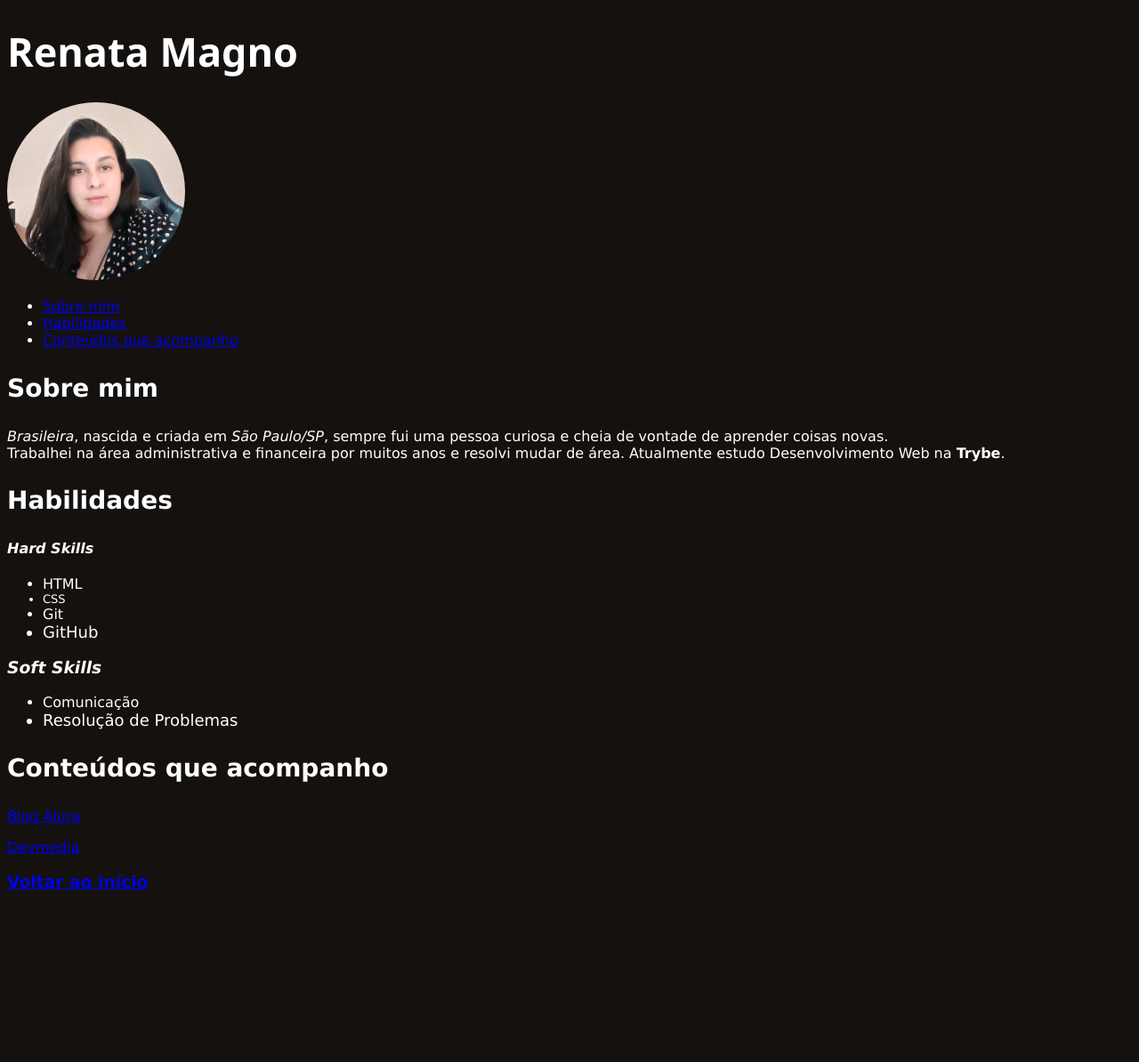
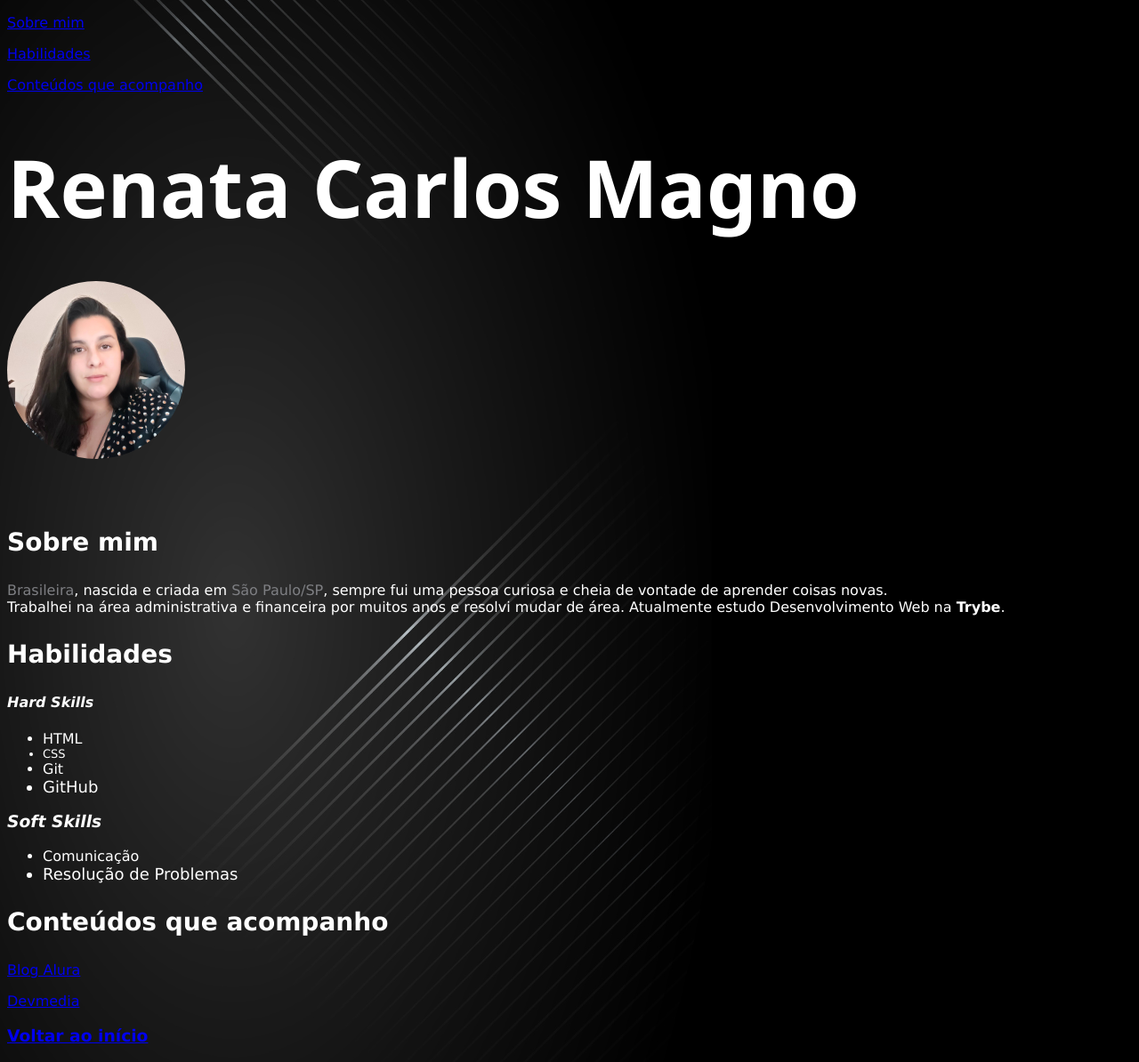
Before and after one commit to re-magno/portfolio_web, a plain HTML site: page index.html in a window 1280 px wide. Shown: the whole page at 89% size. Before the commit the page ends 1021 px from the top, so only its background shows below. Drawn offline with Linux system fonts and the light colour scheme.

Commit message:
Adiciona backgroung black, add div

```diff
--- a/index.html
+++ b/index.html
@@ -10,23 +10,28 @@
 
   </head>
   <body>
-    <h1 class="title">Renata Magno</h1>
+
+    <div class="indice" class="links"> <!--Indice-->
+        <p><a href="#sobremim">Sobre mim</a></p>
+        <p><a href="#habilidades">Habilidades</a></p>
+        <!--<li><a href="#redessociais">Redes Sociais</a></li>-->
+        <p><a href="#blogs">Conteúdos que acompanho</a></p>
+
+    </div>
+
+    <div class="cabeçalho"><!--nome e foto-->
+      <h1 class="title">Renata Carlos Magno</h1>
 
       <p id="imagem"><img class="picture" src="img_renata_magno.jpg" alt="Foto de Renata Magno" width="200px" height="200px"></p>
+    </div>
 
-    <!--Indice-->
-    <ul>
-        <li><a href="#sobremim">Sobre mim</a></li>
-        <li><a href="#habilidades">Habilidades</a></li>
-        <!--<li><a href="#redessociais">Redes Sociais</a></li>-->
-        <li><a href="#blogs">Conteúdos que acompanho</a></li>
-    </ul>
+    <div> <!--Sobre mim, descrição, nacionalidade, cidade/estado onde mora-->
+      <h2 class="section-title"><a id="sobremim"><strong>Sobre mim</strong></h2>
+      <p><span class="emphasis">Brasileira</span>, nascida e criada em <span class="emphasis">São Paulo/SP</span>, sempre fui uma pessoa curiosa e cheia de vontade de aprender coisas novas. <br>Trabalhei na área administrativa e financeira por muitos anos e resolvi mudar de área. Atualmente estudo Desenvolvimento Web na <strong>Trybe</strong>.</p>
 
-    <!--Sobre mim, descrição, nacionalidade, cidade/estado onde mora-->
-    <h2 class="section-title"><a id="sobremim"><strong>Sobre mim</strong></h2>
-    <p><em>Brasileira</em>, nascida e criada em <em>São Paulo/SP</em>, sempre fui uma pessoa curiosa e cheia de vontade de aprender coisas novas. <br>Trabalhei na área administrativa e financeira por muitos anos e resolvi mudar de área. Atualmente estudo Desenvolvimento Web na <strong>Trybe</strong>.</p>
+    </div>
 
-    <!--Habilidades que possui, com destaque a que mais de orgulha-->
+    <div> <!--Habilidades que possui, com destaque a que mais de orgulha-->
       <h2 class="section-title"><a id="habilidades"><strong>Habilidades</strong></a></h2>
       <h4><em>Hard Skills</em></h3>
       <ul>
@@ -42,18 +47,20 @@
         <li class="big-highlight">Resolução de Problemas</li>
 
       </ul>
+    </div>
 
 
-    <!--Link externo para um blog que abra em uma nova guia-->
+    <div class="links"> <!--Link externo para um blog que abra em uma nova guia-->
       <h2 class="section-title"><a id="blogs">Conteúdos que acompanho</a></h2>
       <p><a href="https://www.alura.com.br/artigos" target="_blank">Blog Alura</a></p>
       <p><a href="https://www.devmedia.com.br/artigos/" target="_blank">Devmedia</a></p>
+    </div>
 
+    <div class="links"> <!--Volta ao inicio-->
       <h3><a href="#imagem">Voltar ao início</a></h3>
+    </div>
 
 
 
-    <p></p>
-
   </body>
 </html>
--- a/style.css
+++ b/style.css
@@ -1,16 +1,15 @@
 body {
   background-color: #14110f;
+  background: #000000 url(background-black.png) left top no-repeat ;
   font-family: Verdana, Geneva, Tahoma, sans-serif;
   color: #ffffff;
 
 }
 
-.title {
-  font-family: 'Segoe UI', Tahoma, Geneva, Verdana, sans-serif;
-  font-size: 45px;
-  font-weight: 600;
-  line-height: 55px;
-
+.cabeçalho {
+  font-size: 3rem;
+  font-family: 'Segoe UI', Tahoma, Geneva, Verdana, sans-serif;  font-size: 45px;
+  line-height: 90px;
 }
 
 .section-title {
@@ -32,3 +31,12 @@ body {
   font-size: small;
 
 }
+
+.emphasis {
+  color: #7e7f83;
+}
+
+.links {
+  text-decoration: none;
+  color: #ffffff;
+}
```
Also changed, not shown: background-black.png (added), 1 other file. Lines whose indentation alone changed are shown as unchanged.
